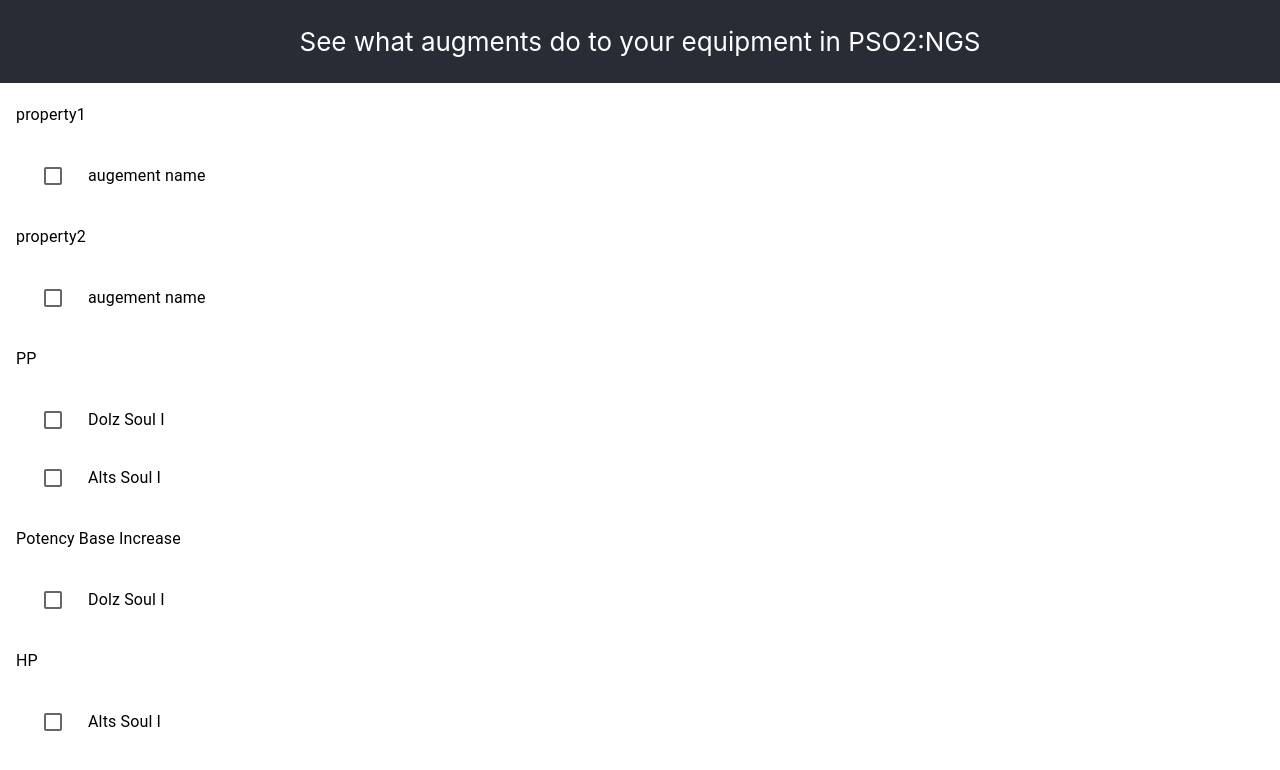
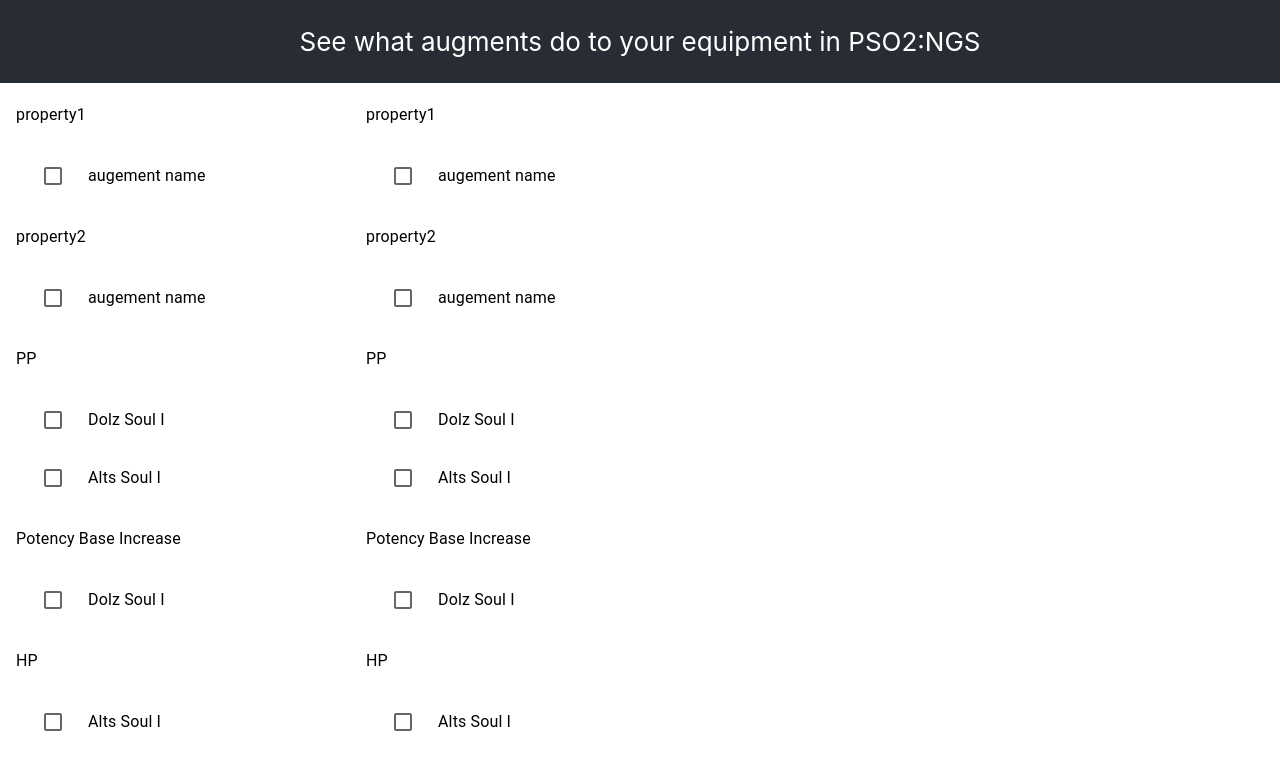
Before and after one commit to natashajokinen/augment-visualizer, a React (Create React App) app: page / in a window 1280 px wide. Shown: the top 770 px of the page. Built offline with nearby package versions, Linux system fonts and the light colour scheme.

Commit message:
feat(selectedAugs): placeholder for selectedAugments

```diff
--- a/src/App.js
+++ b/src/App.js
@@ -1,4 +1,5 @@
 import AugmentClasslist from './augmentChecklist';
+import SelectedAugments from './selectedAugments';
 import { CacheProvider } from "@emotion/react";
 import createCache from "@emotion/cache";
 import './App.css';
@@ -19,6 +20,7 @@
           {/* Components that go here can be functional components from another file */}
         </header>
         <AugmentClasslist/>
+        <SelectedAugments/>
       </div>
     </CacheProvider>
   );
--- /dev/null
+++ b/src/selectedAugments.js
@@ -0,0 +1,103 @@
+import Checkbox from '@mui/material/Checkbox';
+import Collapse from '@mui/material/Collapse';
+import List from '@mui/material/List';
+import ListItem from '@mui/material/ListItem';
+import ListItemIcon from '@mui/material/ListItemIcon';
+import ListItemText from '@mui/material/ListItemText';
+import { useTheme } from "@mui/material/styles";
+import { createMakeAndWithStyles } from "tss-react/compat";
+import React from 'react';
+import {useDispatch, useSelector} from 'react-redux';
+import {updateChecklist} from './app/store';
+
+const augmentData = require('./augmentData.json');
+
+const {makeStyles} = createMakeAndWithStyles({useTheme});
+const useStyles = makeStyles()((theme) => ({
+  root: {
+    width: '350px',
+    float: 'left',
+  },
+  nested: {
+    paddingLeft: theme.spacing(4),
+  },
+}));
+function SelectedAugments() {
+  const dispatch = useDispatch();
+  const {classes} = useStyles();
+  const [open, setOpen] = React.useState(true);
+  const handleClick = () => {
+    setOpen(!open);
+  };
+
+  const checked = useSelector((state) => state.checklist.checked);
+  const handleCheckboxToggle = (augmentName) => {
+    dispatch(updateChecklist(augmentName));
+  }
+
+  const propertyAugments = orderAugmentsByProperty(augmentData);
+  let giantList = [];
+  Object.keys(propertyAugments).forEach((property) => {
+    // Add the property first
+    giantList.push(
+    <ListItem
+      button
+      onClick={handleClick}
+      key={`item-${property}`}
+    >
+      <ListItemText>{property}</ListItemText>
+    </ListItem>
+    );
+
+    // Build up the augment list for that property
+    let augmentList = [];
+    propertyAugments[property].forEach((augmentName) => {
+      augmentList.push(
+        <ListItem
+          button
+          key={`item-${property}-${augmentName}`}
+          className={classes.nested}
+          onClick={()=>handleCheckboxToggle(augmentName)}
+        >
+          <ListItemIcon onClick={()=>handleCheckboxToggle(augmentName)}>
+            <Checkbox
+              checked={checked.indexOf(augmentName) !== -1}
+              tabIndex={-1}
+              disableRipple
+              inputProps={{'aria-labelledby': `checkbox-list-label-${augmentName}`}}
+            />
+          </ListItemIcon>
+          <ListItemText>{augmentName}</ListItemText>
+        </ListItem>
+      );
+    });
+
+    // Add the augments that have the property
+    giantList.push(
+      <Collapse in={open} unmountOnExit key={`collapse-${property}`}>
+        <List>
+          {augmentList}
+        </List>
+      </Collapse>);
+  });
+  return (
+    <List className={classes.root}>{giantList}</List>
+  );
+}
+
+function orderAugmentsByProperty(augmentData) {
+  let ret = {};
+  Object.keys(augmentData).forEach((augmentName) => {
+    let augmentProperties = augmentData[augmentName].properties;
+    Object.keys(augmentProperties).forEach((property) => {
+      if (!ret[property]) {
+        ret[property] = [augmentName];
+      } else {
+        ret[property].push(augmentName);
+      }
+    });
+  });
+  return ret;
+}
+
+export default SelectedAugments;
```
